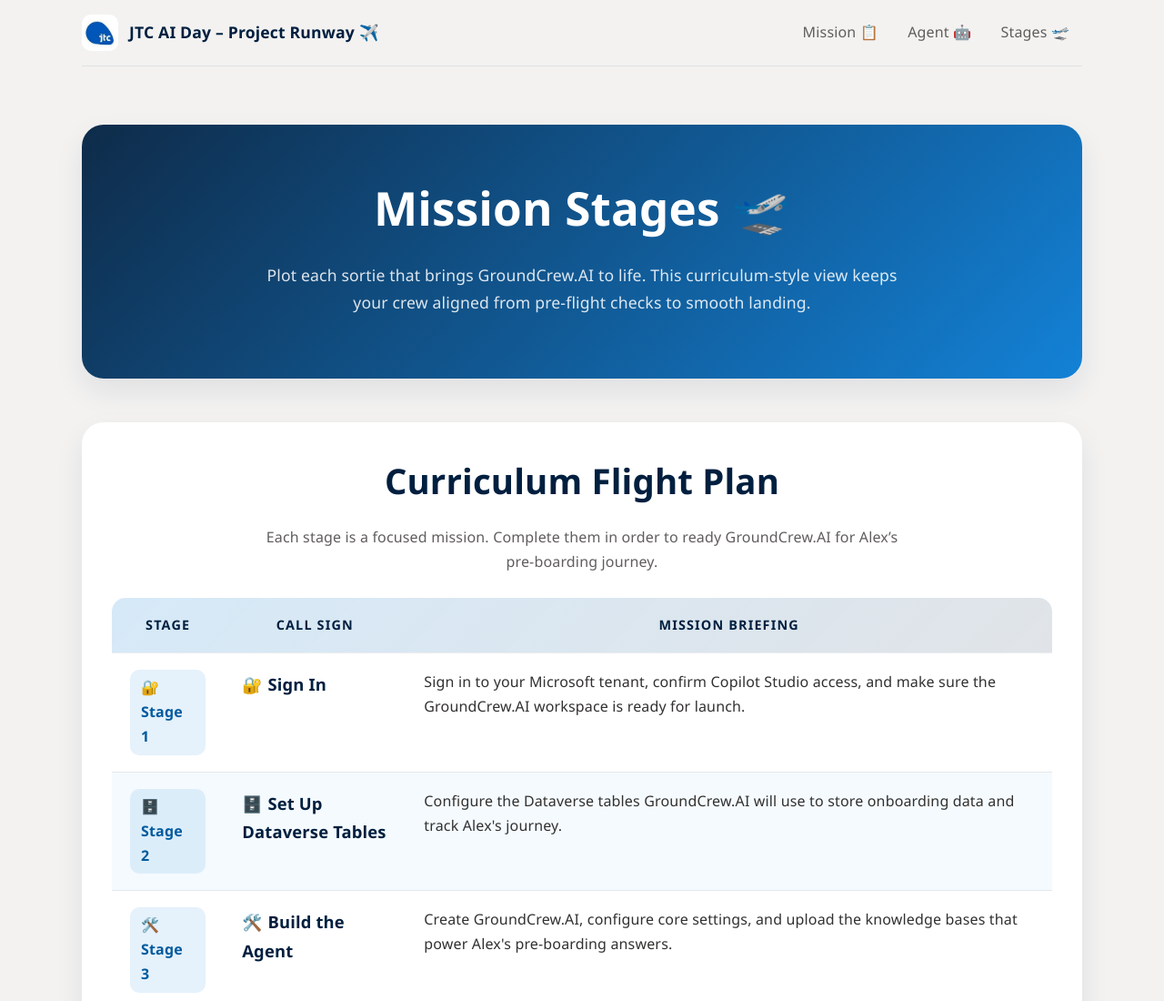
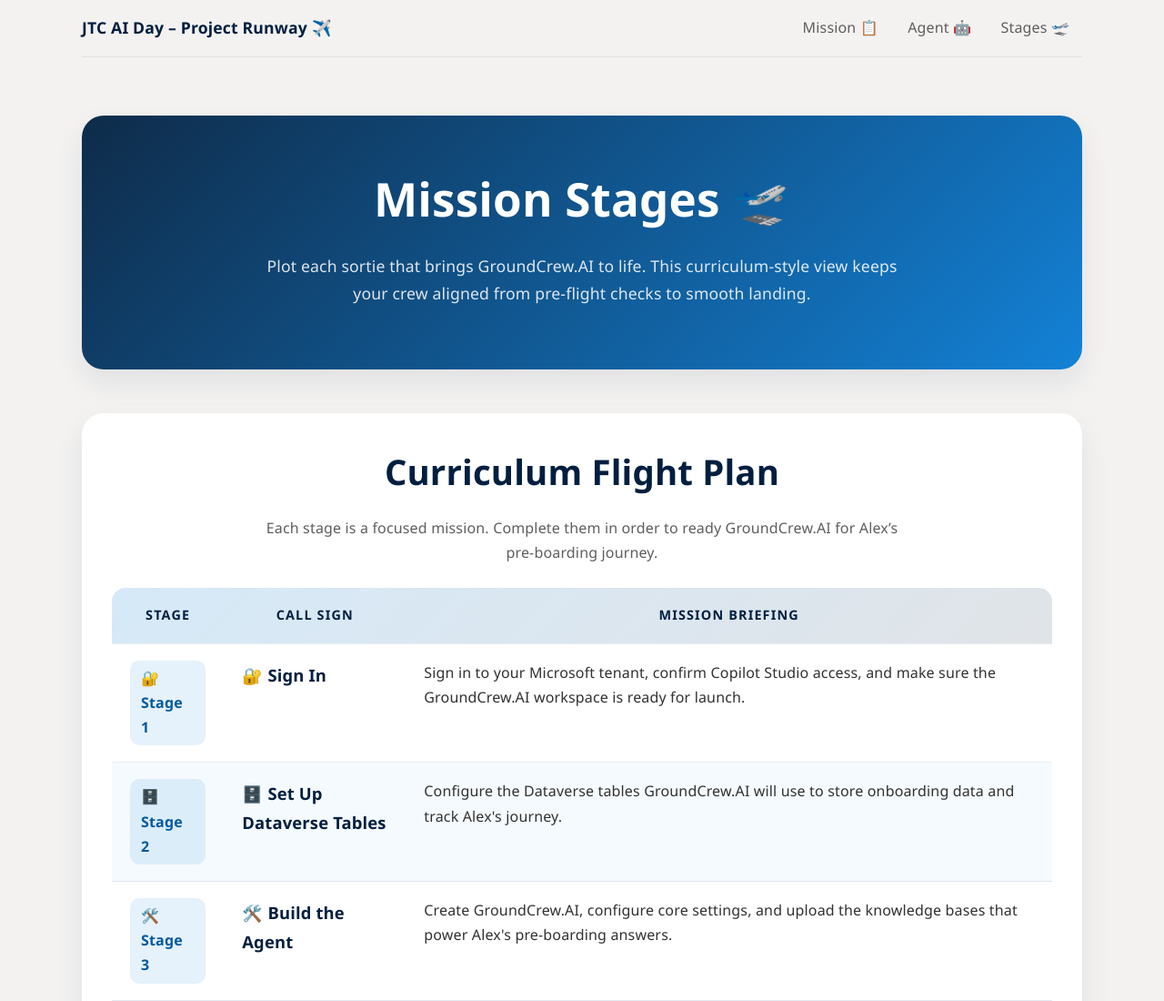
Before and after one commit to Zaf24/Project-Runway-Hands-on-lab, a plain HTML site: page stages.html in a window 1280 px wide. Shown: the top 1100 px of the page at 91% size. Drawn offline with Linux system fonts and the light colour scheme.

Commit message:
remove JTC logo

```diff
--- a/stages.html
+++ b/stages.html
@@ -307,7 +307,6 @@
         <header>
             <nav class="nav">
                 <a class="brand" href="index.html">
-                    <img src="./Images/JTC.jpeg" alt="JTC Logo">
                     JTC AI Day – Project Runway ✈️
                 </a>
                 <div class="nav-links">
```
Also changed, not shown: index.html (+0 -1 lines), stage-1.html (+0 -1 lines), stage-2.html (+0 -1 lines), stage-3.html (+0 -1 lines), stage-4.html (+0 -1 lines), stage-5-1.html (+0 -1 lines), stage-5-2.html (+0 -1 lines), stage-5-3.html (+0 -1 lines), stage-5.html (+0 -1 lines), stage-6-1.html (+0 -1 lines), stage-6-2.html (+0 -1 lines), stage-6.html (+0 -1 lines), stage-7.html (+0 -1 lines).
